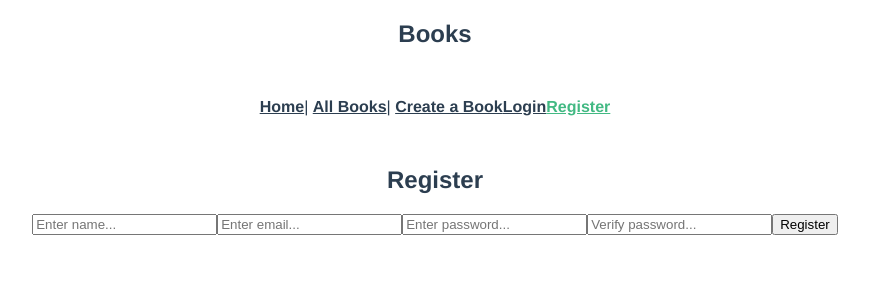
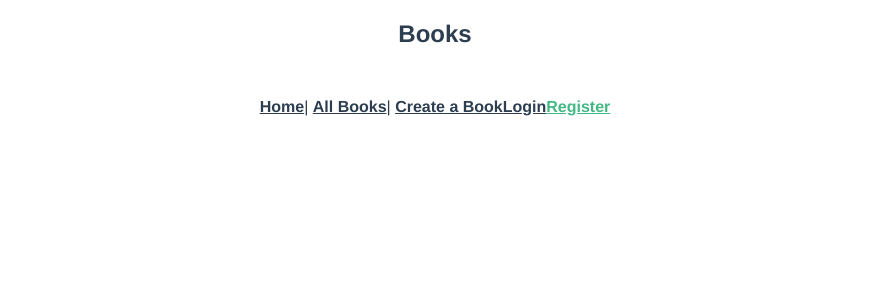
Before and after one commit to JWizerd/books-frontend, a Vue app: page /#/register in a window 1280 px wide. Shown: the top 300 px of the page, without its empty margins (205-1074 px from the left). Built offline with nearby package versions, Linux system fonts and the light colour scheme.

Commit message:
changed register comp names to sign up to match api

```diff
--- /dev/null
+++ b/src/components/user/LoginForm.vue
@@ -0,0 +1,64 @@
+<template>
+  <section>
+    <div v-if="error" class="error">{{error}}</div>
+    <div class="form">
+      <h1>Login</h1>
+      <label name="name"></label>
+      <input name="name" id="name" type="text" placeholder="Enter name...">
+
+      <label name="email"></label>
+      <input name="email" id="email" type="text" placeholder="Enter email...">
+
+      <label name="password"></label>
+      <input name="password" id="password" type="text" placeholder="Enter password...">
+
+      <button @click="click">LOGIN</button>
+    </div>
+  </section>
+</template>
+
+<script>
+export default {
+  name: "LoginForm",
+  methods: {
+    click: function() {
+      const name = document.getElementById("book").value;
+      const email = document.getElementById("email").value;
+
+      this.$store.dispatch("login", { email, password });
+    }
+  },
+  computed: {
+    error: function() {
+      return this.$store.getters.error;
+    }
+  }
+};
+</script>
+
+<!-- Add "scoped" attribute to limit CSS to this component only -->
+<style scoped lang="scss">
+section {
+  text-align: center;
+}
+
+h3 {
+  margin: 40px 0 0;
+}
+ul {
+  list-style-type: none;
+  padding: 0;
+}
+li {
+  display: inline-block;
+  margin: 0 10px;
+}
+a {
+  color: #42b983;
+}
+
+.error {
+  color: red;
+  text-align: center;
+}
+</style>
--- a/src/components/user/Register.vue
+++ /dev/null
@@ -1,69 +0,0 @@
-<template>
-  <section>
-    <div v-if="error" class="error">
-      {{error}}
-    </div>
-    <div class="form">
-      <h1>Register</h1>
-      <label name="name"></label>
-      <input name="name" id="name" type="text" placeholder="Enter name..." />
-
-      <label name="email"></label>
-      <input name="email" id="email" type="text" placeholder="Enter email..." />
-
-      <label name="password"></label>
-      <input name="password" id="password" type="text" placeholder="Enter password..." />
-
-      <label name="verify-password"></label>
-      <input name="verify-password" id="verify-password" type="text" placeholder="Verify password..." />
-
-      <button @click="click">Register</button>
-    </div>
-  </section>
-</template>
-
-<script>
-export default {
-  name: 'Register',
-  methods: {
-    click: function() {
-      const name = document.getElementById('book').value
-      const email = document.getElementById('email').value
-
-      this.$store.dispatch('register', {name, email})
-    }
-  },
-  computed: {
-    error: function() {
-      return this.$store.getters.error;
-    }
-  }
-}
-</script>
-
-<!-- Add "scoped" attribute to limit CSS to this component only -->
-<style scoped lang="scss">
-section {
-  text-align: center;
-}
-
-h3 {
-  margin: 40px 0 0;
-}
-ul {
-  list-style-type: none;
-  padding: 0;
-}
-li {
-  display: inline-block;
-  margin: 0 10px;
-}
-a {
-  color: #42b983;
-}
-
-.error {
-    color: red;
-    text-align: center;
-}
-</style>
--- a/src/components/user/Login.vue
+++ b/src/components/user/SignUpForm.vue
@@ -2,7 +2,7 @@
   <section>
     <div v-if="error" class="error">{{error}}</div>
     <div class="form">
-      <h1>Login</h1>
+      <h1>Register</h1>
       <label name="name"></label>
       <input name="name" id="name" type="text" placeholder="Enter name...">
 
@@ -12,20 +12,28 @@
       <label name="password"></label>
       <input name="password" id="password" type="text" placeholder="Enter password...">
 
-      <button @click="click">LOGIN</button>
+      <label name="verify-password"></label>
+      <input
+        name="verify-password"
+        id="verify-password"
+        type="text"
+        placeholder="Verify password..."
+      >
+
+      <button @click="click">Register</button>
     </div>
   </section>
 </template>
 
 <script>
 export default {
-  name: "Login",
+  name: "SignUpForm",
   methods: {
     click: function() {
       const name = document.getElementById("book").value;
       const email = document.getElementById("email").value;
 
-      this.$store.dispatch("login", { email, password });
+      this.$store.dispatch("register", { name, email });
     }
   },
   computed: {
--- a/src/router.js
+++ b/src/router.js
@@ -4,7 +4,7 @@ import Home from "./views/Home.vue";
 import Create from "./views/books/Create.vue";
 import List from "./views/books/List.vue";
 import Login from "./views/user/Login.vue";
-import Register from "./views/user/Register.vue";
+import SignUp from "./views/user/SignUp.vue";
 
 Vue.use(Router);
 
@@ -31,9 +31,9 @@ export default new Router({
       component: Login
     },
     {
-      path: "/register",
-      name: "register",
-      component: Register
+      path: "/signup",
+      name: "signup",
+      component: SignUp
     }
   ]
 });
--- a/src/views/user/Login.vue
+++ b/src/views/user/Login.vue
@@ -1,14 +1,14 @@
 <template>
   <div class="login">
-    <Login/>
+    <LoginForm/>
   </div>
 </template>
 
 <script>
-import Login from "@/components/user/Login";
+import LoginForm from "@/components/user/LoginForm";
 // @ is an alias to /src
 export default {
-  components: { Login },
+  components: { LoginForm },
   name: "login"
 };
 </script>
--- a/src/views/user/Register.vue
+++ b/src/views/user/SignUp.vue
@@ -1,14 +1,14 @@
 <template>
   <div class="login">
-    <Register/>
+    <SignUpForm/>
   </div>
 </template>
 
 <script>
-import Register from "@/components/user/Register";
+import SignUpForm from "@/components/user/SignUpForm";
 // @ is an alias to /src
 export default {
-  components: { Register },
+  components: { SignUpForm },
   name: "register"
 };
 </script>
```
